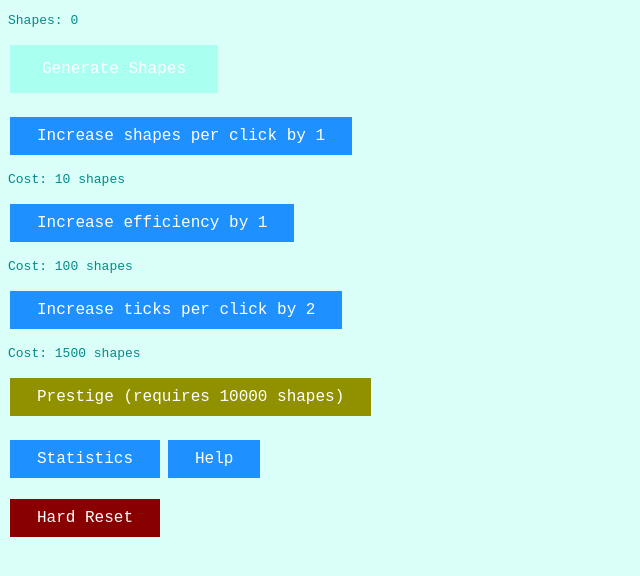
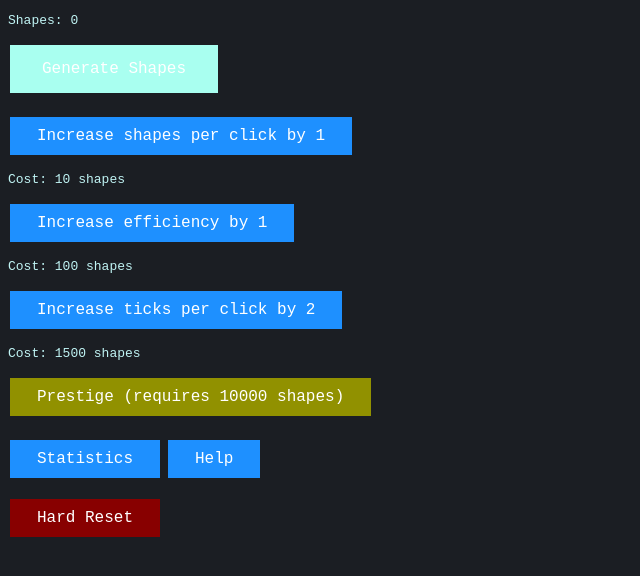
Before and after one commit to OnlyChallenges/UntitledIncrementalGame_NG.github.io, a website: page index.html in a window 1280 px wide. Shown: the whole page, without its empty margins (0-640 px from the left). Drawn offline with Linux system fonts and the light colour scheme.

Commit message:
make background possible to look at

```diff
--- a/index.html
+++ b/index.html
@@ -5,7 +5,7 @@
     <title>Untitled Incremental Game</title>
     <link rel="icon" type="image/x-icon" href="favicon.png">
     <style>
-        body {background-color: #d9fff8}
+        body {background-color: #1b1e23}
         .button {
             border: none;
             text-align: center;
@@ -55,7 +55,7 @@
 
         .main-text-mono {
             font-family: monospace;
-            color: darkcyan;
+            color: #c0f4f4;
         }
     </style>
 </head>
```
